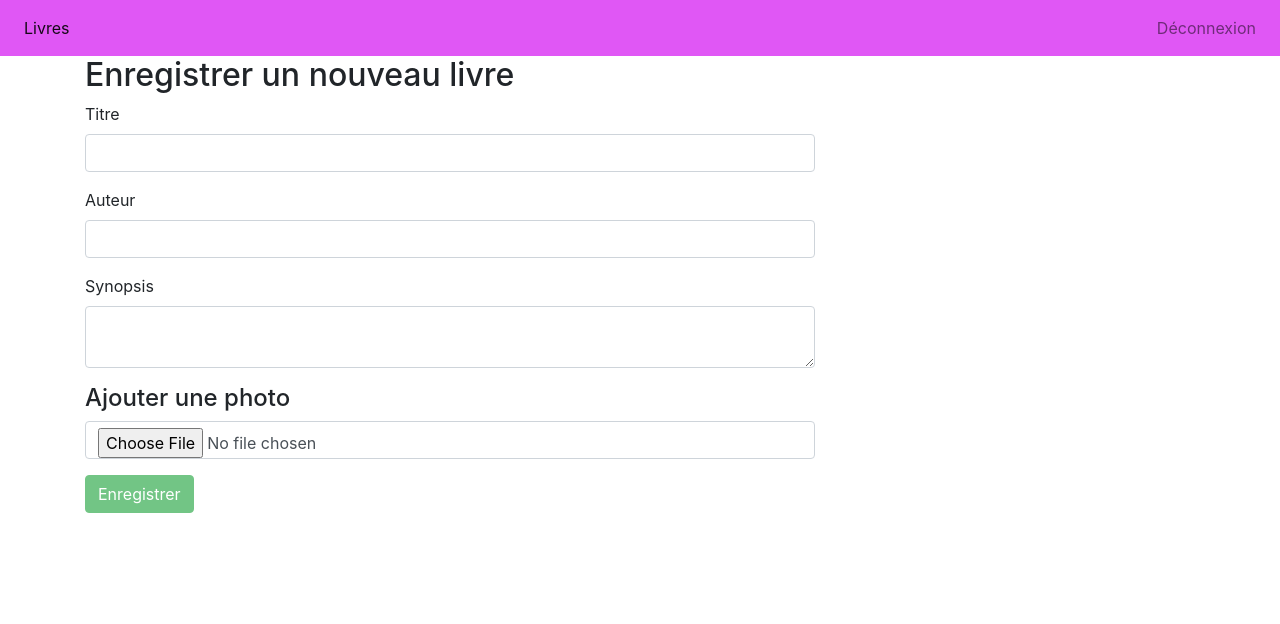
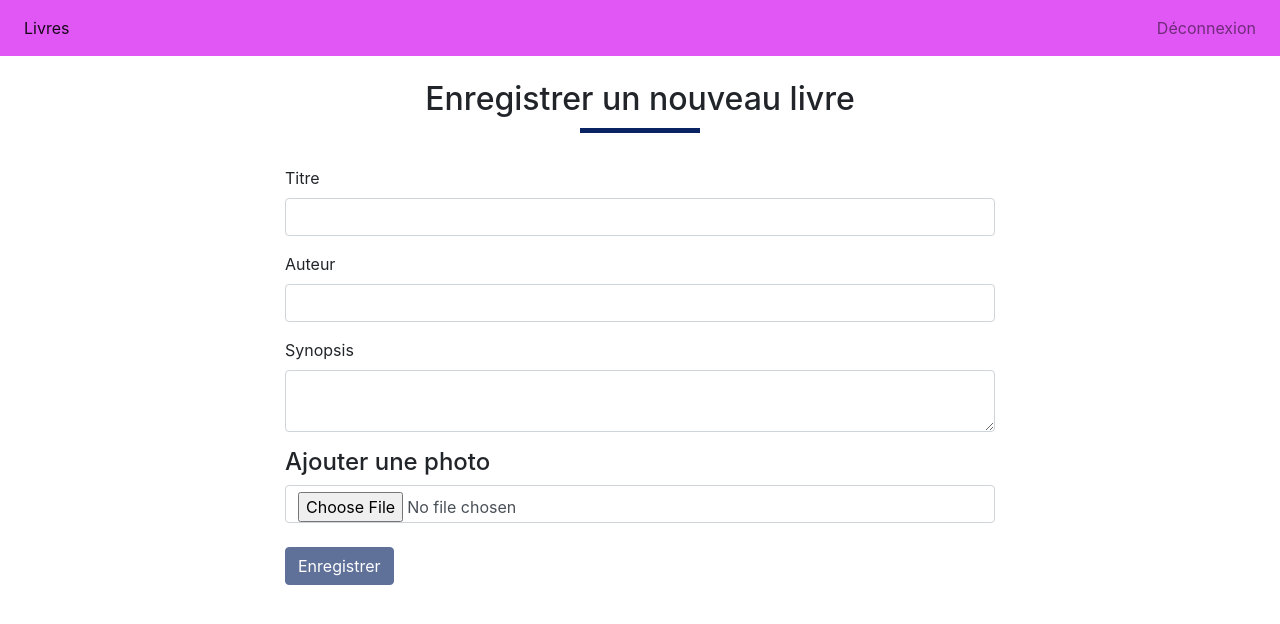
Before and after one commit to MeloScav/bookshelf-app, an Angular app: page /books/new in a window 1280 px wide. Shown: the top 624 px of the page. Built offline with nearby package versions, Linux system fonts and the light colour scheme; no server answers; sample sign-in values are in the browser's storage.

Commit message:
Styled book form

```diff
--- a/src/app/book-list/book-form/book-form.component.html
+++ b/src/app/book-list/book-form/book-form.component.html
@@ -1,6 +1,9 @@
-<div class="row">
-  <div class="col-sm-8 col-sm-offset-2">
-    <h2>Enregistrer un nouveau livre</h2>
+<div class="container">
+  <div class="row justify-content-center">
+    <div class="col-md-8 col-md-offset-2">
+      <div class="title">
+        <h2 class="mt-4">Enregistrer un nouveau livre</h2>
+      </div>
       <form [formGroup]="bookForm" (ngSubmit)="onSaveBook()">
         <div class="form-group">
           <label for="title">Titre</label>
@@ -39,7 +42,7 @@
           <p class="text-success" *ngIf="fileUploaded">Fichier chargé</p>
         </div>
         <button
-        class="btn btn-success"
+          class="btn btn-secondary mt-2"
           type="submit"
           [disabled]="bookForm.invalid || fileIsUploading"
         >
@@ -48,3 +51,4 @@
       </form>
     </div>
   </div>
+</div>
```
Lines whose indentation alone changed are shown as unchanged.
